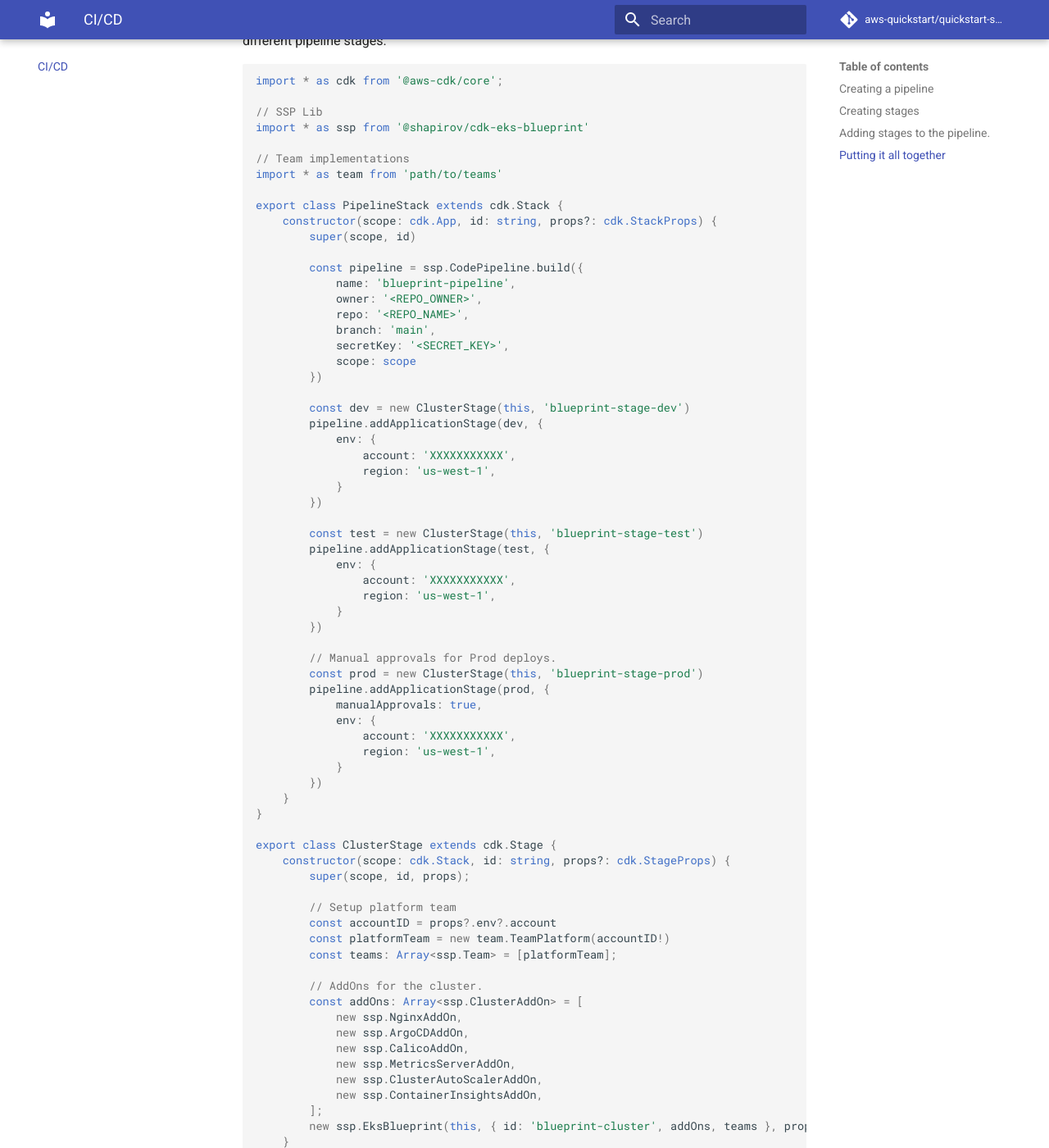
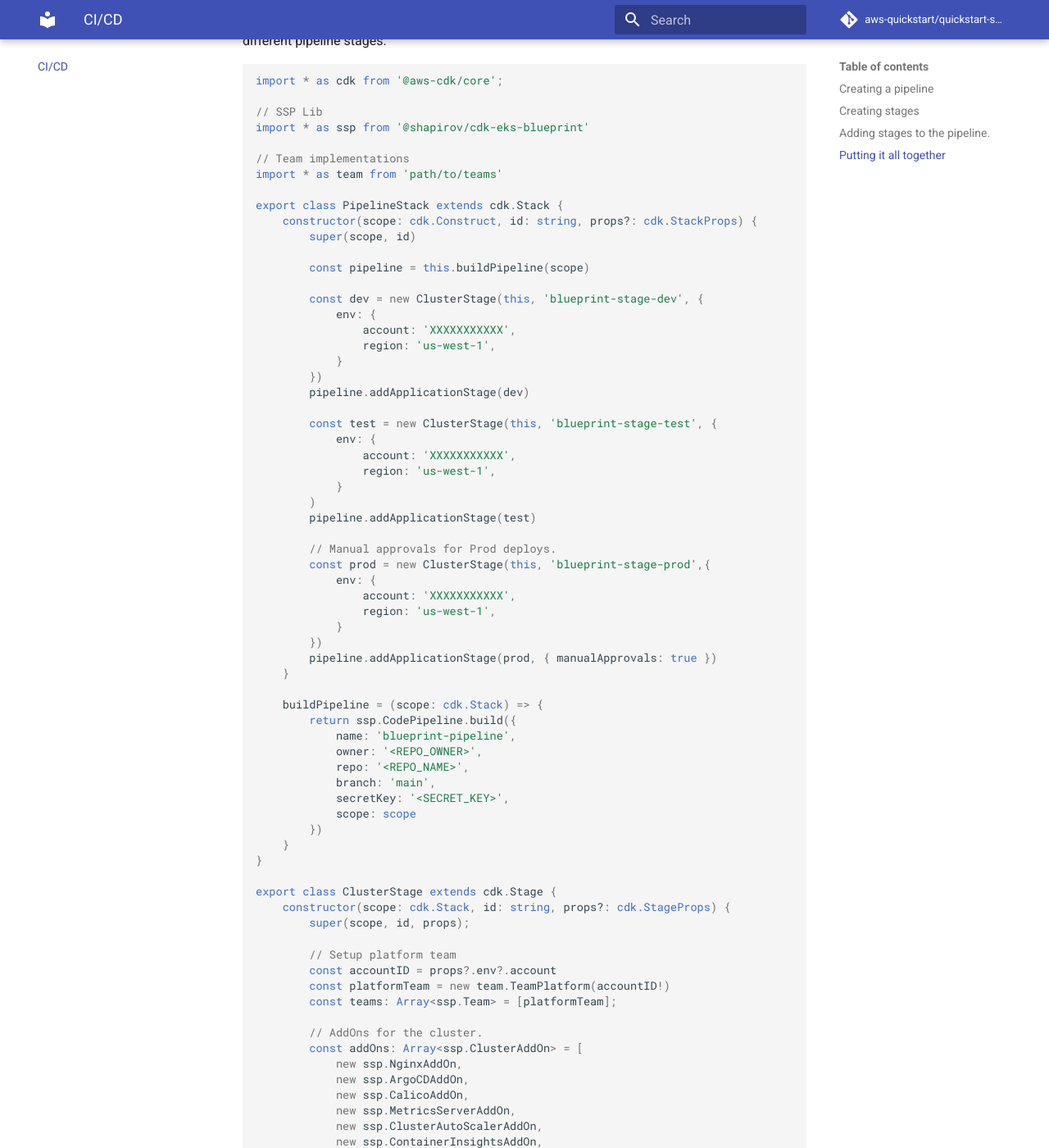
Before and after one commit to aws-quickstart/cdk-eks-blueprints, an MkDocs documentation site: the page built from docs/ci-cd.md, in a window 1280 px wide and 1400 px high, scrolled down 2102 px. Shown: the whole window at 82% size. Built offline with MkDocs 1.6.1 and Material for MkDocs 9.7.7, drawn with Linux system fonts in a browser that asks for light colours; comment, search, counter and statistics services are not loaded.

Commit message:
Small doc fixes

```diff
--- a/docs/ci-cd.md
+++ b/docs/ci-cd.md
@@ -95,42 +95,45 @@
 import * as team from 'path/to/teams'
 
 export class PipelineStack extends cdk.Stack {
-    constructor(scope: cdk.App, id: string, props?: cdk.StackProps) {
+    constructor(scope: cdk.Construct, id: string, props?: cdk.StackProps) {
         super(scope, id)
 
-        const pipeline = ssp.CodePipeline.build({
+        const pipeline = this.buildPipeline(scope)
+
+        const dev = new ClusterStage(this, 'blueprint-stage-dev', {
+            env: {
+                account: 'XXXXXXXXXXX',
+                region: 'us-west-1',
+            }
+        })
+        pipeline.addApplicationStage(dev)
+
+        const test = new ClusterStage(this, 'blueprint-stage-test', {
+            env: {
+                account: 'XXXXXXXXXXX',
+                region: 'us-west-1',
+            }
+        )
+        pipeline.addApplicationStage(test)
+
+        // Manual approvals for Prod deploys.
+        const prod = new ClusterStage(this, 'blueprint-stage-prod',{
+            env: {
+                account: 'XXXXXXXXXXX',
+                region: 'us-west-1',
+            }
+        })
+        pipeline.addApplicationStage(prod, { manualApprovals: true })
+    }
+
+    buildPipeline = (scope: cdk.Stack) => {
+        return ssp.CodePipeline.build({
             name: 'blueprint-pipeline',
             owner: '<REPO_OWNER>',
             repo: '<REPO_NAME>',
             branch: 'main',
             secretKey: '<SECRET_KEY>',
             scope: scope
-        })
-
-        const dev = new ClusterStage(this, 'blueprint-stage-dev')
-        pipeline.addApplicationStage(dev, {
-            env: {
-                account: 'XXXXXXXXXXX',
-                region: 'us-west-1',
-            }
-        })
-
-        const test = new ClusterStage(this, 'blueprint-stage-test')
-        pipeline.addApplicationStage(test, {
-            env: {
-                account: 'XXXXXXXXXXX',
-                region: 'us-west-1',
-            }
-        })
-
-        // Manual approvals for Prod deploys.
-        const prod = new ClusterStage(this, 'blueprint-stage-prod')
-        pipeline.addApplicationStage(prod, {
-            manualApprovals: true,
-            env: {
-                account: 'XXXXXXXXXXX',
-                region: 'us-west-1',
-            }
         })
     }
 }
```
